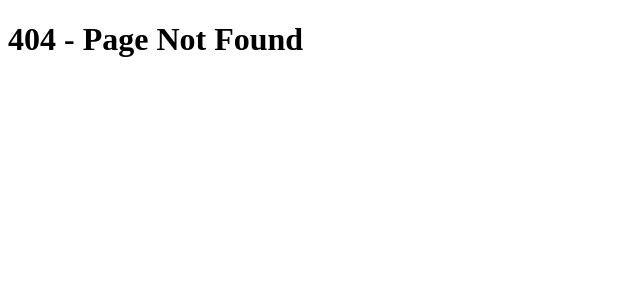
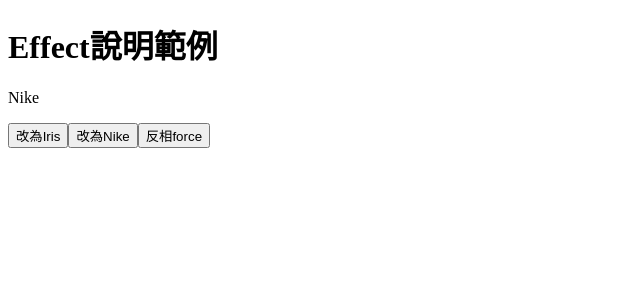
Before and after one commit to XiaoYun3893z/next-base, a Next.js app: page /cs-0507/effect-demo in a window 1280 px wide. Before the commit this address had no page. Shown: the top 300 px of the page, without its empty margins (0-640 px from the left). Built offline with nearby package versions, Linux system fonts and the light colour scheme.

Commit message:
effect說明範例-render機制

```diff
--- /dev/null
+++ b/pages/cs-0507/effect-demo.js
@@ -0,0 +1,36 @@
+import { useState } from 'react'
+
+export default function EffectDemo() {
+  // 與畫面呈現有關的狀態
+  const [name, setName] = useState('Nike')
+  // 用來強制重新渲染的狀態，實際上是一個不斷變動的值，但與畫面呈現無關
+  const [force, setForce] = useState(false)
+
+  return (
+    <>
+      <h1>Effect說明範例</h1>
+      <p>{name}</p>
+      <button
+        onClick={() => {
+          setName('Iris')
+        }}
+      >
+        改為Iris
+      </button>
+      <button
+        onClick={() => {
+          setName('Nike')
+        }}
+      >
+        改為Nike
+      </button>
+      <button
+        onClick={() => {
+          setForce(!force)
+        }}
+      >
+        反相force
+      </button>
+    </>
+  )
+}
```
